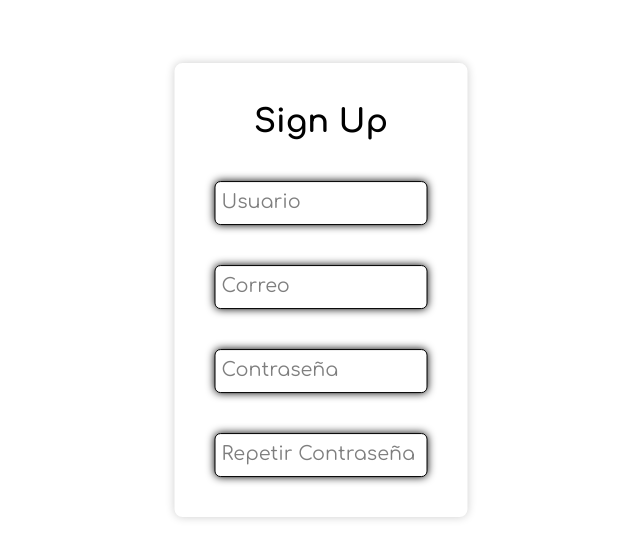
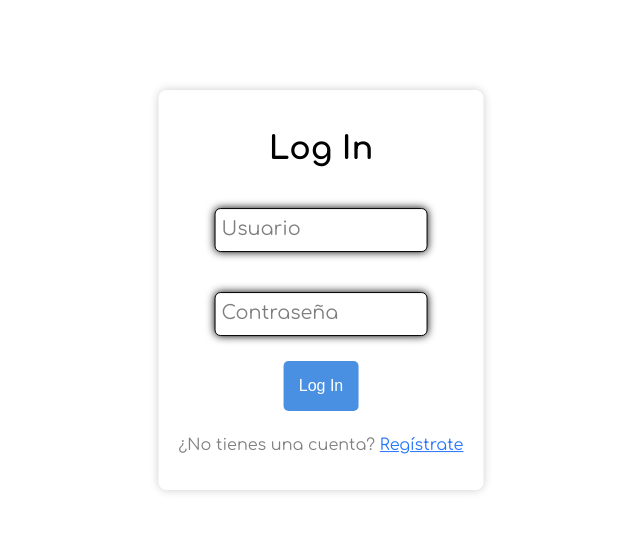
Before and after one commit to NecronX24/portfolio, a Vue app: page /session in a window 1280 px wide. Shown: the part 110-668 px from the top of the page, without its empty margins (319-959 px from the left). Built offline with nearby package versions, Linux system fonts and the light colour scheme.

Commit message:
feat: session page can change between Log In and Sign Up

```diff
--- a/src/pages/Session.vue
+++ b/src/pages/Session.vue
@@ -1,6 +1,7 @@
 <script setup>
     import Input from "@/components/Input.vue"
     import InputCard from "@/components/InputCard.vue"
+    import Button from "@/components/Button.vue"
     import {ref} from "vue"
 
     const login = [
@@ -15,7 +16,10 @@
         ["Repetir Contraseña", "password"]
     ]
 
-    let state = ref("Sign Up");
+    let state = ref("Log In");
+    let test = () =>{
+        alert('Hello World')
+    }
 </script>
 
 <template>
@@ -27,8 +31,30 @@
          <template v-else-if="state == 'Sign Up'">
             <Input v-for="(item, index) in signup" :key="index" :span-text="item[0]" :type="item[1]"/>
         </template>
+        <Button :event="test" :text="state == 'Log In'? 'Log In' : 'Sign Up'"/>
+        <p>
+            {{ state == 'Log In' ? '¿No tienes una cuenta?' : '¿Ya tienes una cuenta?' }}
+            <a @click="state == 'Log In' ? state='Sign Up' : state='Log In'">
+                {{ state == 'Log In' ? 'Regístrate' : 'Inicia sesión' }}
+            </a>
+        </p>
     </InputCard>
 </template>
 
 <style scoped>
+p {
+    margin-top: 20px;
+    color: #808080;
+}
+
+p a {
+    color: #2575fc;
+    cursor: pointer;
+    text-decoration: underline;
+}
+
+p a:hover {
+    color: #1a4fd8;
+}
+
 </style>
```
